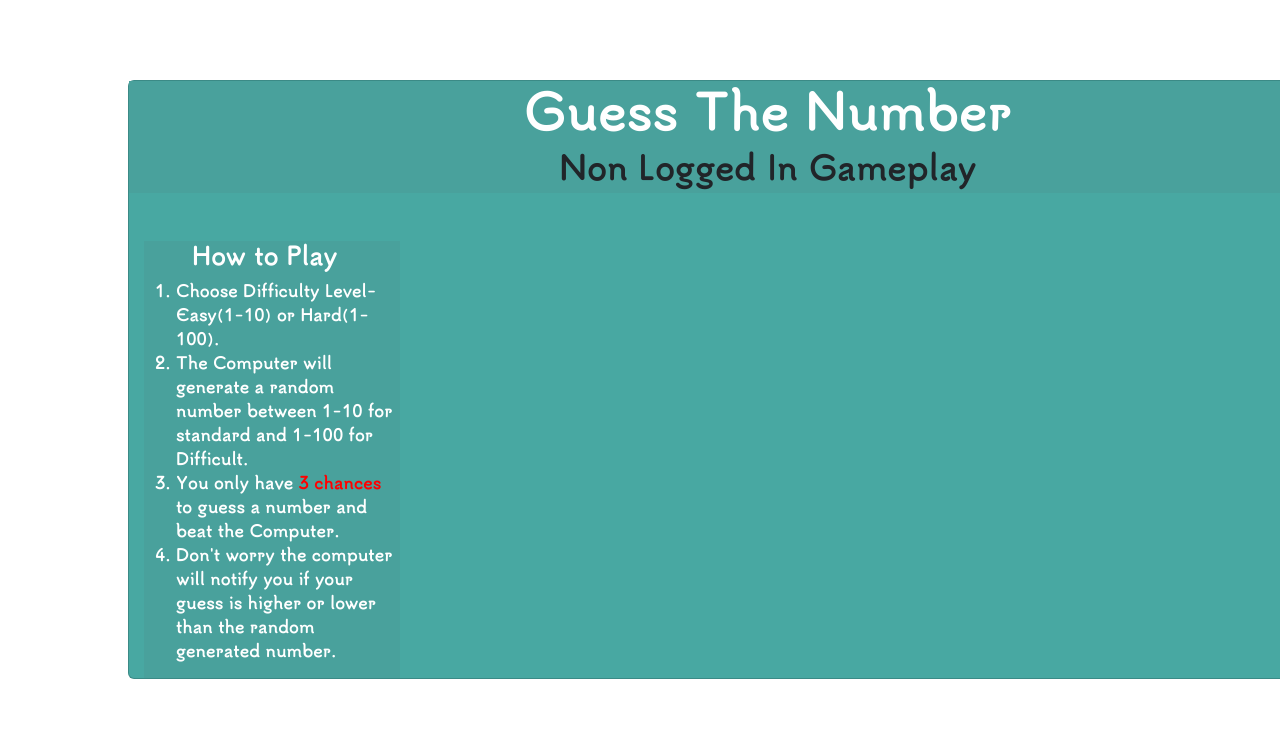
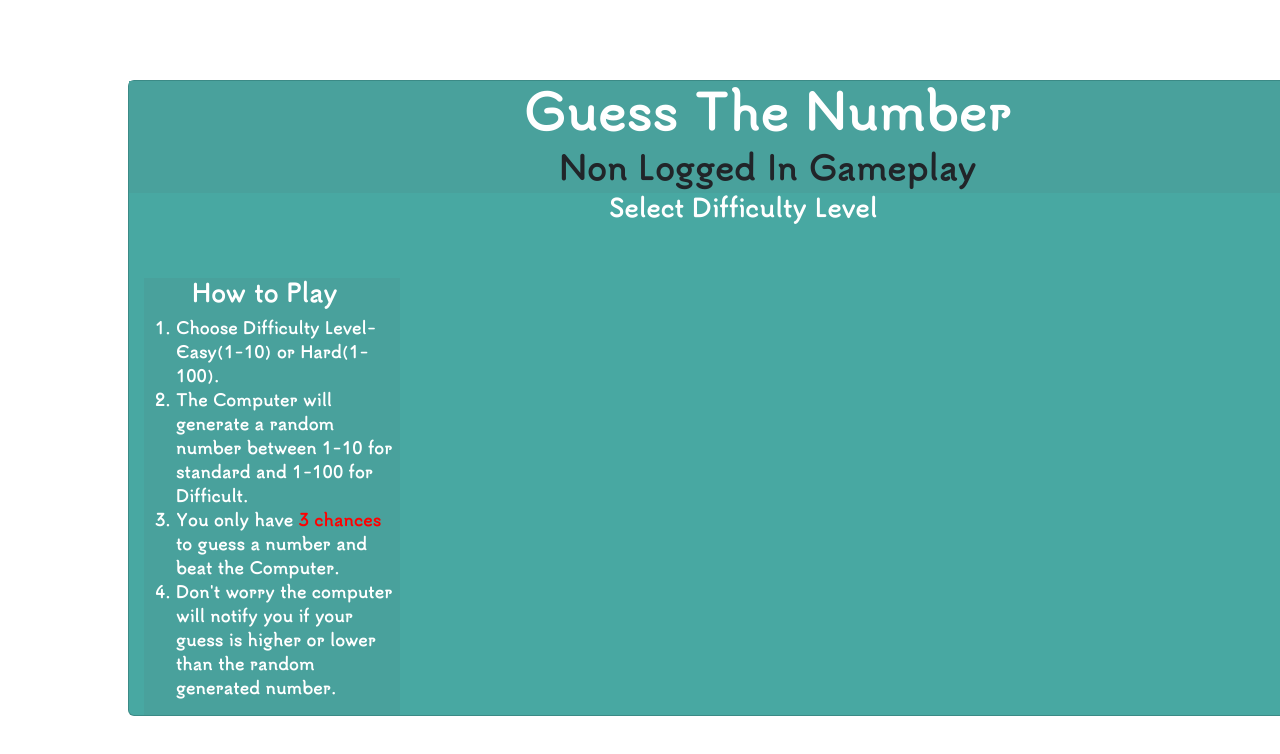
Before and after one commit to AndrewIMLEx/Learning-Project, a React app: page / in a window 1280 px wide. Shown: the top 754 px of the page. Built offline with nearby package versions, Linux system fonts and the light colour scheme.

Commit message:
add div to Levels component

```diff
--- a/src/Homepage/Homepage.jsx
+++ b/src/Homepage/Homepage.jsx
@@ -1,5 +1,7 @@
 import React from "react";
 import Rules from "./Rules";
+import Levels from "./Levels";
+
 class Homepage extends React.Component{
     render() {
       return (
@@ -9,6 +11,9 @@ class Homepage extends React.Component{
         <h1>Guess The Number</h1>
         <h2>Non Logged In Gameplay</h2>
         </div>
+        <div className = "levels">
+        <Levels/>
+        </div>
         <Rules/>
         </div>
       </>
```
